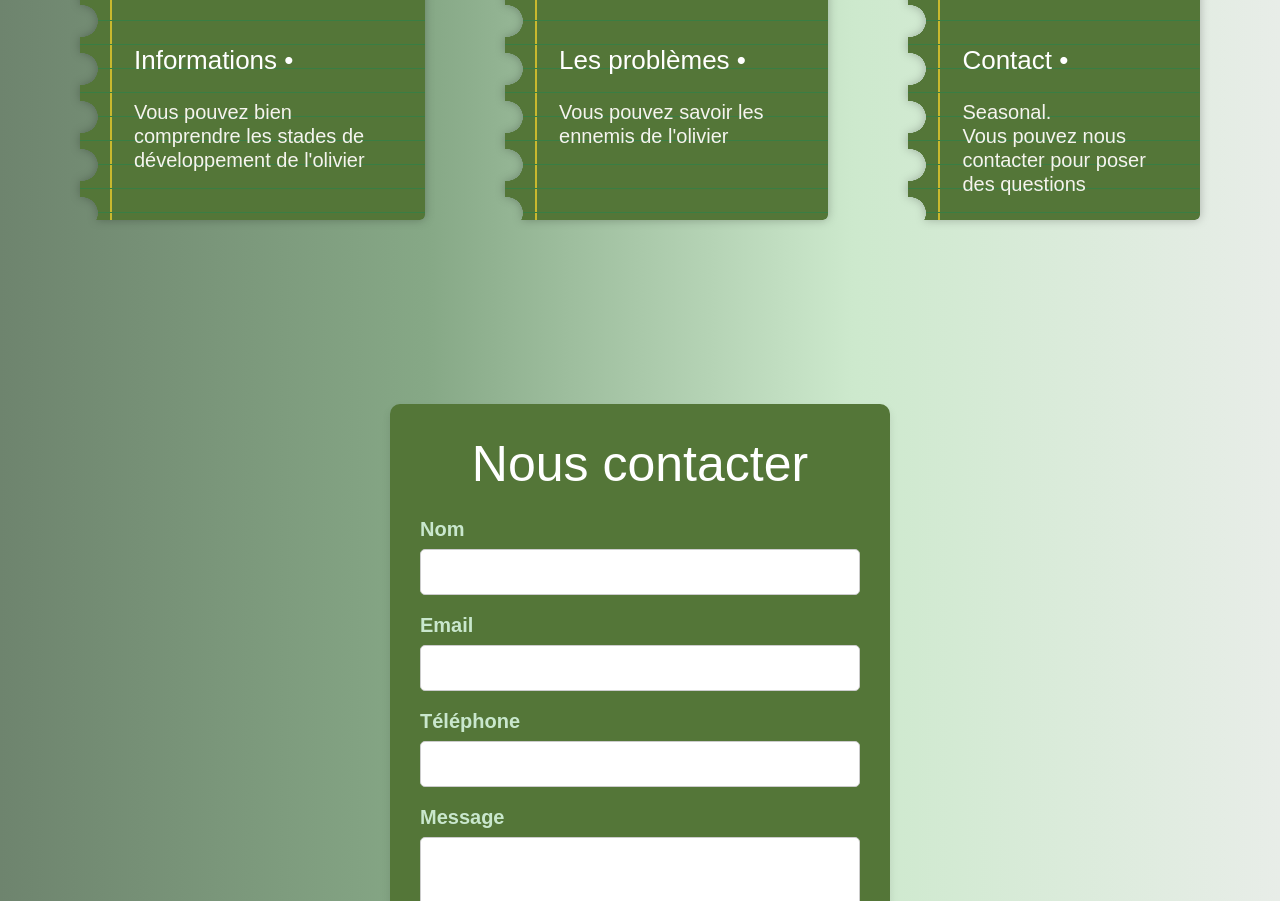
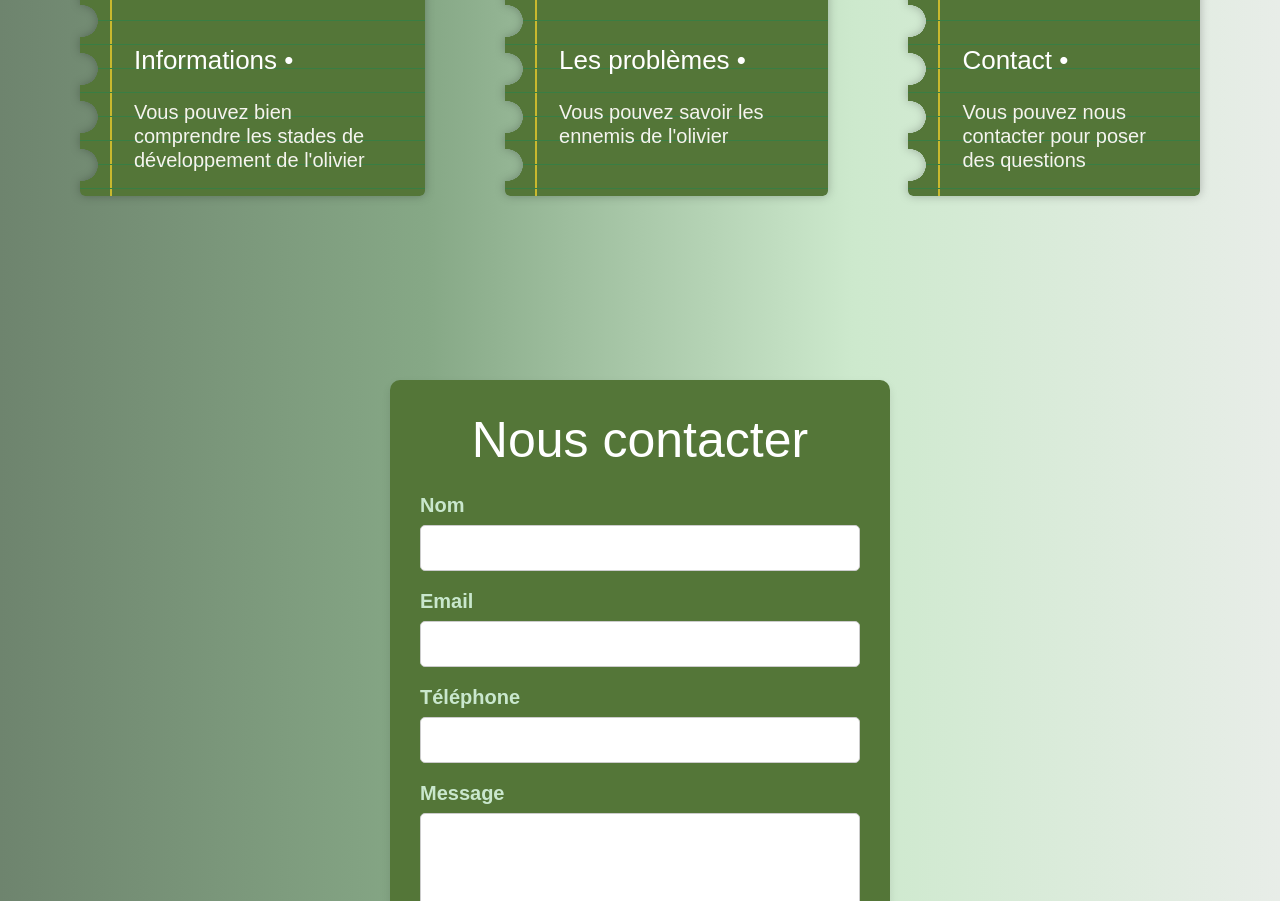
Before and after one commit to RajaaSouini/Olivier, a website: page index.html in a window 1280 px wide. Shown: the part 1455-2356 px from the top of the page. Drawn offline with nearby package versions, Linux system fonts and the light colour scheme; files that its build step writes are made by us from their sources.

Commit message:
collaboration

```diff
--- a/index.html
+++ b/index.html
@@ -324,7 +324,7 @@
                      Contact &#x2022;
                   </h2>
                   <div class="card_text2">
-                    <p><span class="note">Seasonal.</span></p>
+                    <p><span class="note"></span></p>
                     <p>
                      Vous pouvez nous contacter pour poser des questions
                     </p>
```
Also changed, not shown: pages/problemes.html (+1 -1 lines).
